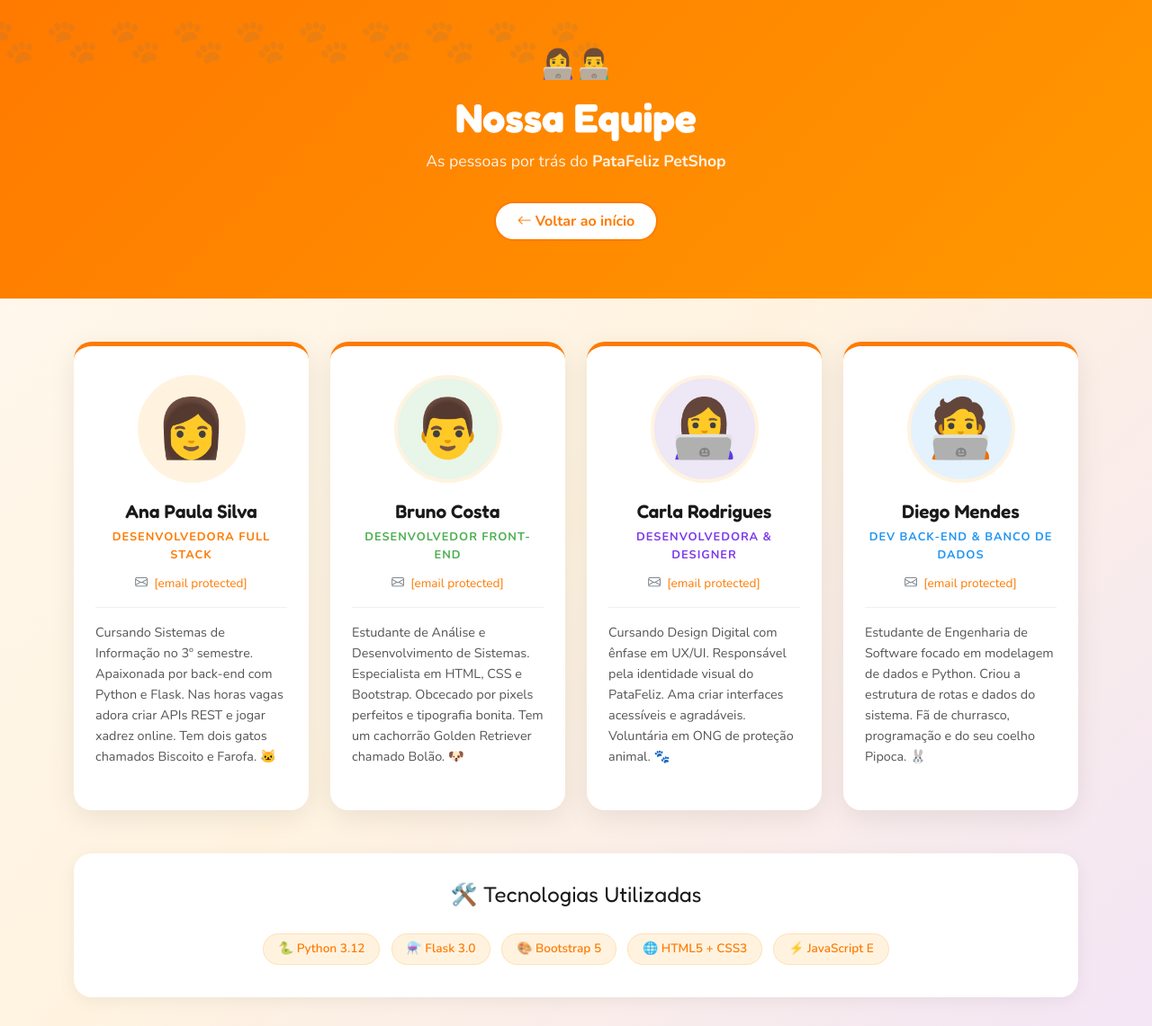
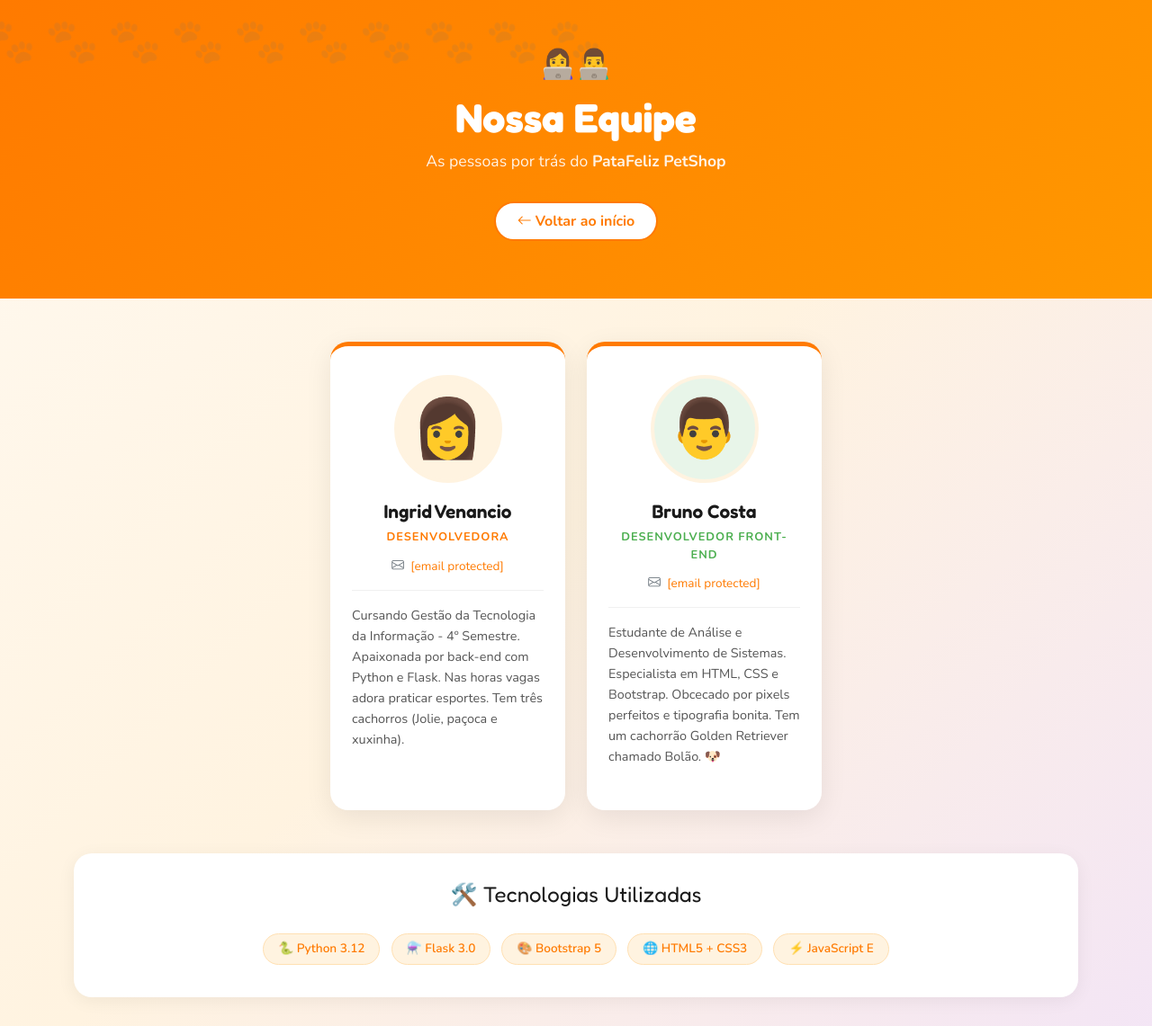
Before and after one commit to amarquetto/T1-Python, a Flask app: page /equipe in a window 1280 px wide. Shown: the top 1141 px of the page at 90% size. Run offline with Flask 3, Linux system fonts and the light colour scheme.

Commit message:
Adicionando informações sobre cadastro e membros da equipe

```diff
--- a/app.py
+++ b/app.py
@@ -15,8 +15,8 @@ app.secret_key = 'patafeliz_secret_2024'
 
 # Lista de usuários cadastrados no sistema
 usuarios = [
-    {'id': 1, 'nome': 'Ana Souza',      'email': 'ana@patafeliz.com',    'perfil': 'Administrador', 'ativo': 'Sim'},
-    {'id': 2, 'nome': 'Bruno Lima',     'email': 'bruno@patafeliz.com',  'perfil': 'Veterinário',   'ativo': 'Sim'},
+    {'id': 1, 'nome': 'Ingrid Venancio', 'email': 'ingrid.venancio@patafeliz.com',    'perfil': 'Administrador', 'ativo': 'Sim'},
+    {'id': 2, 'nome': 'Andre Marquetto',     'email': 'andre@patafeliz.com',  'perfil': 'Administrador',   'ativo': 'Sim'},
     {'id': 3, 'nome': 'Carla Mendes',   'email': 'carla@patafeliz.com',  'perfil': 'Atendente',     'ativo': 'Sim'},
     {'id': 4, 'nome': 'Diego Rocha',    'email': 'diego@patafeliz.com',  'perfil': 'Atendente',     'ativo': 'Não'},
     {'id': 5, 'nome': 'Eduarda Farias', 'email': 'edu@patafeliz.com',    'perfil': 'Veterinário',   'ativo': 'Sim'},
--- a/templates/sobre_equipe.html
+++ b/templates/sobre_equipe.html
@@ -190,16 +190,16 @@
       <div class="col-md-6 col-lg-3">
         <div class="membro-card">
           <div class="membro-avatar">👩</div>
-          <div class="membro-nome">Ana Paula Silva</div>
-          <div class="membro-papel">Desenvolvedora Full Stack</div>
+          <div class="membro-nome">Ingrid Venancio</div>
+          <div class="membro-papel">Desenvolvedora</div>
           <div class="membro-email">
             <i class="bi bi-envelope me-1"></i>
             <a href="/cdn-cgi/l/email-protection#19787778376a70756f785978756c77766a377f787a6c757d787d7c377c7d6c377b6b"><span class="__cf_email__" data-cfemail="e2838c83cc918b8e9483a2838e978c8d91cc878697cc8090">[email&#160;protected]</span></a>
           </div>
           <p class="membro-bio">
-            Cursando Sistemas de Informação no 3º semestre. Apaixonada por back-end com Python e Flask.
-            Nas horas vagas adora criar APIs REST e jogar xadrez online.
-            Tem dois gatos chamados Biscoito e Farofa. 🐱
+            Cursando Gestão da Tecnologia da Informação - 4º Semestre. Apaixonada por back-end com Python e Flask.
+            Nas horas vagas adora praticar esportes.
+            Tem três cachorros (Jolie, paçoca e xuxinha).
           </p>
         </div>
       </div>
@@ -222,41 +222,6 @@
         </div>
       </div>
 
-      <!-- ── Membro 3 ──────────────────────── -->
-      <div class="col-md-6 col-lg-3">
-        <div class="membro-card">
-          <div class="membro-avatar" style="background:#EDE7F6;">👩‍💻</div>
-          <div class="membro-nome">Carla Rodrigues</div>
-          <div class="membro-papel" style="color: var(--roxo-pet);">Desenvolvedora & Designer</div>
-          <div class="membro-email">
-            <i class="bi bi-envelope me-1"></i>
-            <a href="/cdn-cgi/l/email-protection#ef8c8e9d838ec19d808b9d86889a8a9caf8e839a81809cc1898e8c9a838b8e8b8ac18a8b9ac18d9d"><span class="__cf_email__" data-cfemail="1a797b68767b3468757e68737d6f7f695a7b766f747569347f7e6f347868">[email&#160;protected]</span></a>
-          </div>
-          <p class="membro-bio">
-            Cursando Design Digital com ênfase em UX/UI. Responsável pela identidade visual do PataFeliz.
-            Ama criar interfaces acessíveis e agradáveis.
-            Voluntária em ONG de proteção animal. 🐾
-          </p>
-        </div>
-      </div>
-
-      <!-- ── Membro 4 ──────────────────────── -->
-      <div class="col-md-6 col-lg-3">
-        <div class="membro-card">
-          <div class="membro-avatar" style="background:#E3F2FD;">🧑‍💻</div>
-          <div class="membro-nome">Diego Mendes</div>
-          <div class="membro-papel" style="color: var(--azul-pet);">Dev Back-end & Banco de Dados</div>
-          <div class="membro-email">
-            <i class="bi bi-envelope me-1"></i>
-            <a href="/cdn-cgi/l/email-protection#c6a2afa3a1a9e8aba3a8a2a3b586a7aab3a8a9b5e8a0a7a5b3aaa2a7a2a3e8a3a2b3e8a4b4"><span class="__cf_email__" data-cfemail="ff9b969a9890d1929a919b9a8cbf9e938a91908cd19a9b8ad19d8d">[email&#160;protected]</span></a>
-          </div>
-          <p class="membro-bio">
-            Estudante de Engenharia de Software focado em modelagem de dados e Python.
-            Criou a estrutura de rotas e dados do sistema.
-            Fã de churrasco, programação e do seu coelho Pipoca. 🐰
-          </p>
-        </div>
-      </div>
 
     </div>
 
```
